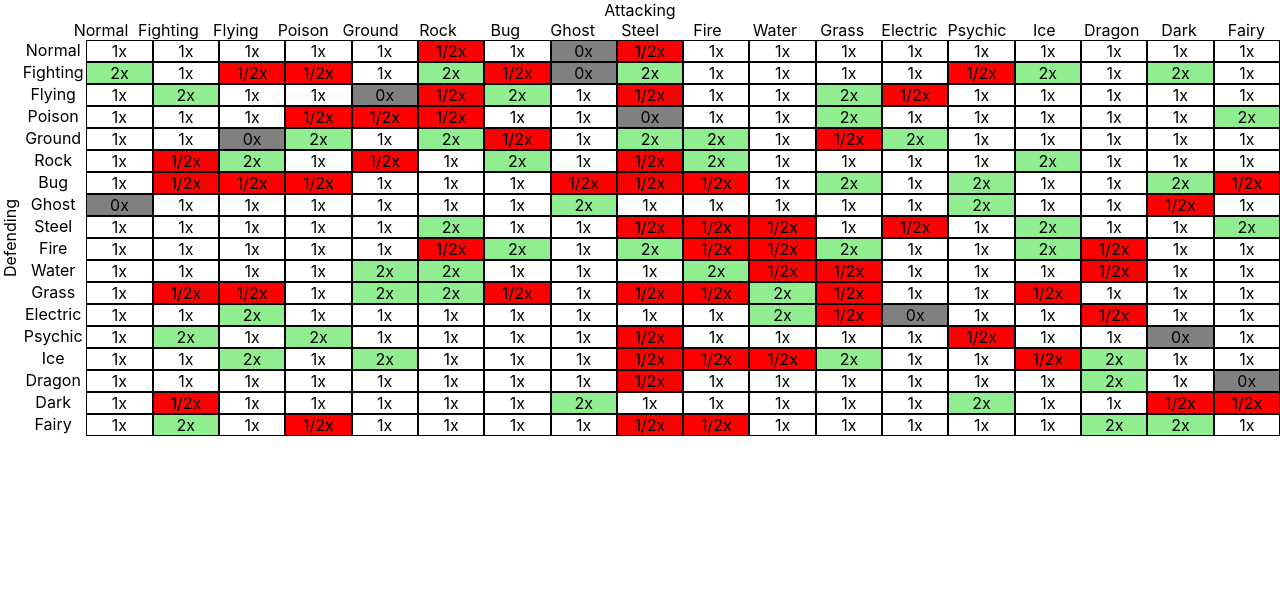
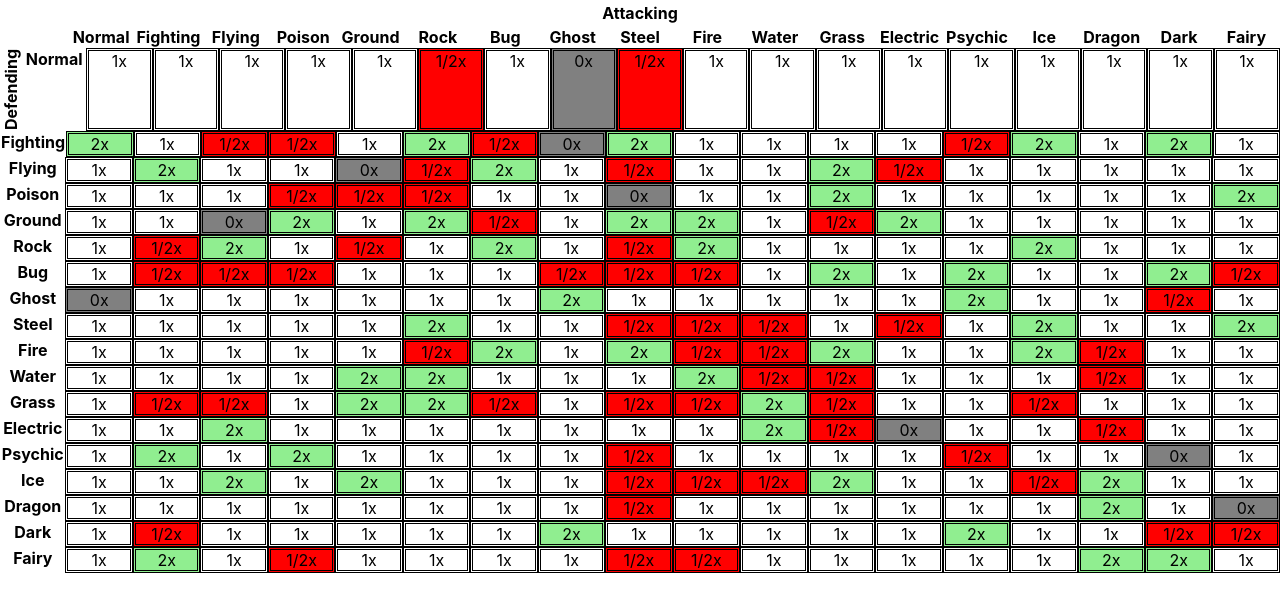
Before and after one commit to nodes777/pokemon-type-matchups, a React (Create React App) app: page / in a window 1280 px wide. Shown: the top 612 px of the page. Built offline with nearby package versions, Linux system fonts and the light colour scheme.

Commit message:
stopping table attempt

```diff
--- a/src/AttackingTableHeader.tsx
+++ b/src/AttackingTableHeader.tsx
@@ -8,28 +8,27 @@ interface AttackingTableHeaderProps {}
 
 export const AttackingTableHeader: React.FC<AttackingTableHeaderProps> = ({}) => {
 	return (
-		<div role="rowgroup">
-			<div role="row" className={styles.tableColContainer}>
-				{/* This causes col headers index to be off by one (Normal is col 2 of 18), but without it, visually the cols look off*/}
-				<div className={styles.emptyTd} role="presentation" />
+		<thead role="rowgroup">
+			<tr className={styles.tableColContainer} role="row">
+				<td className={styles.emptyTd} />
 
 				{allTypes.map((pokeType, c) => {
 					const col = c + 1;
 					const ref = (RefManager[`row${1}col${col}`] = React.createRef());
 					return (
-						<div
+						<th
 							role="columnheader"
-							// aria-colindex={col}
 							className={styles.tableHeaderCols}
 							key={`${pokeType}Col`}
-							ref={ref}
 						>
-							{pokeType}
-							<span className={styles.visuallyHidden}> Attacking </span>
-						</div>
+							<div ref={ref}>
+								{pokeType}
+								<span className={styles.visuallyHidden}> Attacking </span>
+							</div>
+						</th>
 					);
 				})}
-			</div>
-		</div>
+			</tr>
+		</thead>
 	);
 };
--- a/src/Container.tsx
+++ b/src/Container.tsx
@@ -9,30 +9,28 @@ export const Container: React.FC<ContainerProps> = ({}) => {
 	const numOfPokeTypes = allTypes.length;
 	return (
 		<div className={styles.container}>
-			<div
+			<table
 				role="grid"
-				aria-colcount={numOfPokeTypes}
-				aria-rowcount={numOfPokeTypes}
+				// aria-colcount={numOfPokeTypes}
+				// aria-rowcount={numOfPokeTypes}
 				className={styles.table}
 			>
-				<div>
-					<div
-						role="columnheader"
-						id="attackingHeader"
-						className={styles.attackHeader}
-					>
-						Attacking
-					</div>
-				</div>
+				<thead className={styles.attackHeader}>
+					<tr>
+						<th
+							role="columnheader"
+							id="attackingHeader"
+							scope="col"
+							colSpan={numOfPokeTypes}
+						>
+							Attacking
+						</th>
+					</tr>
+				</thead>
 				<AttackingTableHeader />
 
-				<div className={styles.leftGroup}>
-					<div className={styles.defendHeader}>
-						<div role="rowheader">Defending</div>
-					</div>
-					<DefendingHeaderAndRows />
-				</div>
-			</div>
+				<DefendingHeaderAndRows />
+			</table>
 		</div>
 	);
 };
--- a/src/DefendingHeaderAndRows.tsx
+++ b/src/DefendingHeaderAndRows.tsx
@@ -10,35 +10,45 @@ interface DefendingHeaderAndRowsProps {}
 
 export const DefendingHeaderAndRows: React.FC<DefendingHeaderAndRowsProps> = ({}) => {
 	return (
-		<div role="rowgroup" className={styles.defendingHeaderAndRows}>
+		<tbody className={styles.defendingHeaderAndRows}>
 			{allTypes.map((pokeType, r) => {
 				// plus 1 so that col/row indexing makes sense
 				const row = r + 1;
 				const ref = (RefManager[`row${row}col${1}`] = React.createRef());
 				return (
-					<div
+					<tr
 						role="row"
 						className={styles.tableRow}
 						key={`Row${row}`}
 						// aria-rowindex={row}
 					>
-						<div
+						{r === 0 ? (
+							<th
+								role="rowheader"
+								scope="row"
+								rowSpan={18}
+								className={styles.defendHeader}
+							>
+								<div>Defending</div>
+							</th>
+						) : null}
+
+						<th
 							role="rowheader"
 							className={styles.tableHeaderRows}
 							key={`${pokeType}Row`}
-							ref={ref}
 						>
-							{pokeType}
-							<span className={styles.visuallyHidden}> Defending </span>
-						</div>
+							<div ref={ref}>
+								{pokeType}
+								<span className={styles.visuallyHidden}> Defending </span>
+							</div>
+						</th>
 
-						<div className={styles.rowContainer}>
-							{createRow(pokeType as PokemonType, row)}
-						</div>
-					</div>
+						{createRow(pokeType as PokemonType, row)}
+					</tr>
 				);
 			})}
-		</div>
+		</tbody>
 	);
 };
 
--- a/src/MatchupCell.tsx
+++ b/src/MatchupCell.tsx
@@ -41,15 +41,20 @@ export const MatchupCell: React.FC<MatchupCellProps> = ({
 	const factorStyle = determineFactorStyle(damageFactor as DamageFactor);
 
 	return (
-		<div
+		<td
 			role="gridcell"
 			aria-colindex={col}
 			aria-rowindex={row}
-			ref={reference}
-			aria-expanded={expanded}
 			className={`${
 				expanded ? styles.bigCell : styles.tableCell
 			} ${factorStyle}`}
+		>
+			<div
+				aria-expanded={expanded}
+				className={`${expanded ? styles.bigCell : styles.tableCell} ${
+					styles.dFactorMnemonicContainer
+				}`}
+				ref={reference}
 				tabIndex={-1}
 				onKeyDown={(e: React.KeyboardEvent) => {
 					const entered = handleKey(e, row, col);
@@ -64,7 +69,6 @@ export const MatchupCell: React.FC<MatchupCellProps> = ({
 					expanded ? setExpanded(false) : setExpanded(true);
 				}}
 			>
-			<div className={styles.dFactorMnemonicContainer}>
 				<div>{damageFactor}</div>
 				<div aria-live="polite">
 					{expanded ? (
@@ -74,6 +78,6 @@ export const MatchupCell: React.FC<MatchupCellProps> = ({
 					) : null}
 				</div>
 			</div>
-		</div>
+		</td>
 	);
 };
```
Lines whose indentation alone changed are shown as unchanged.
